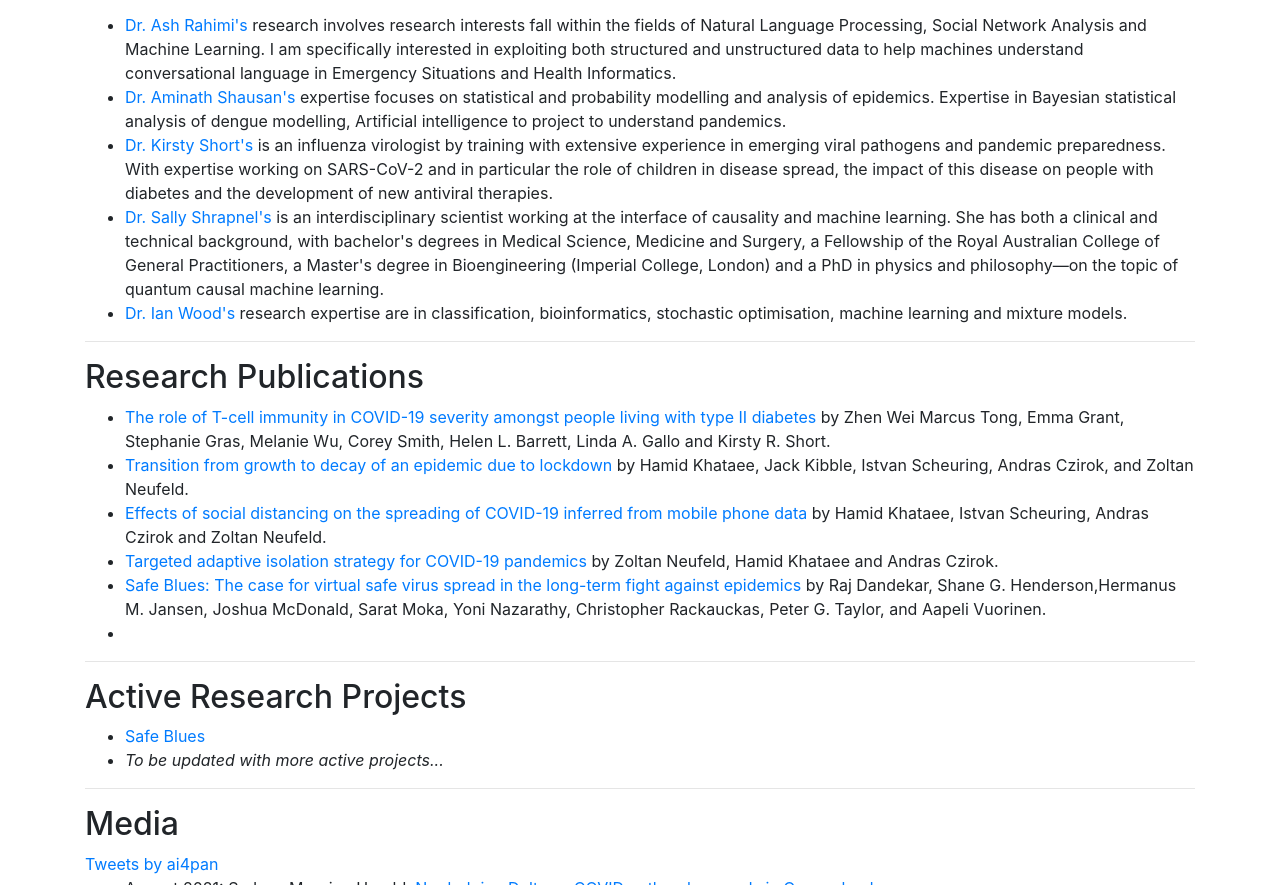
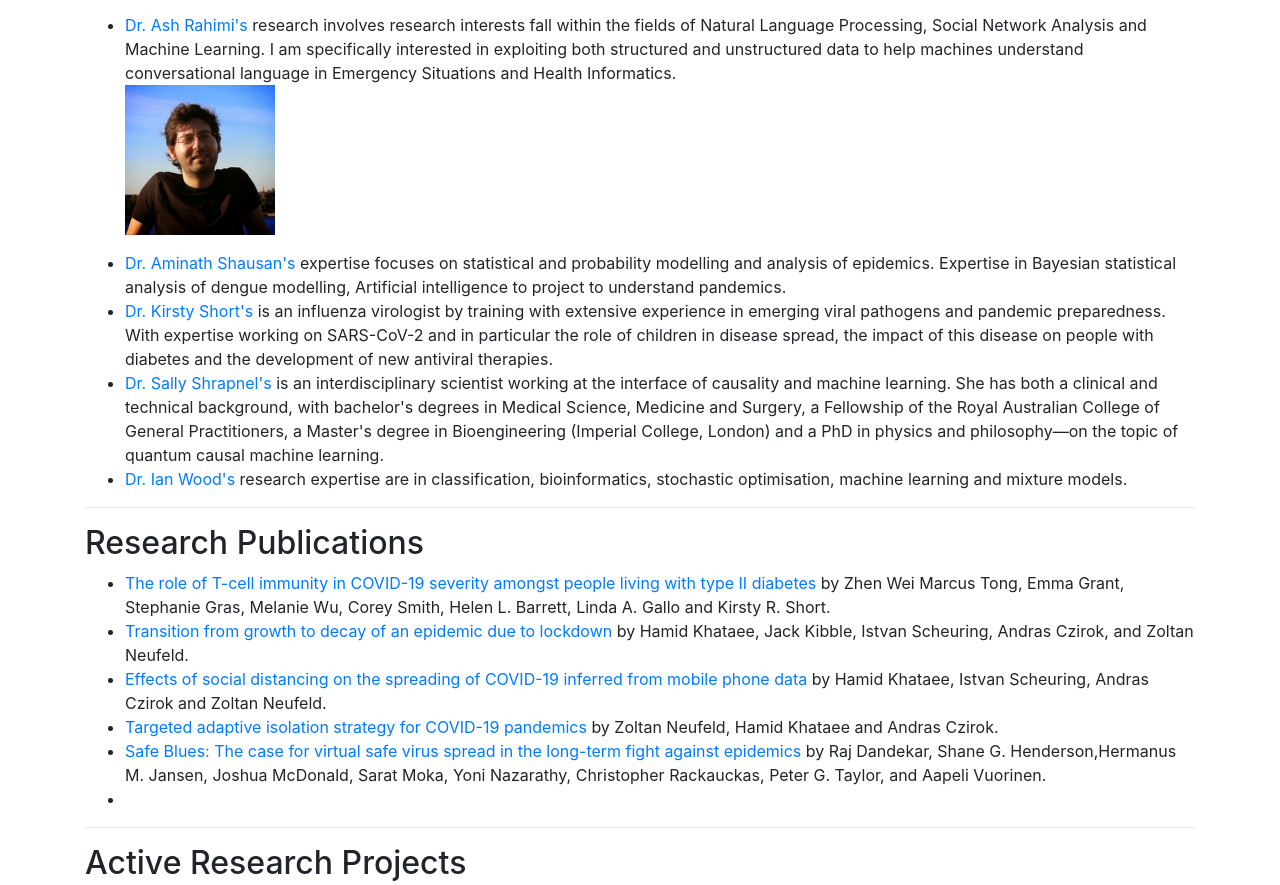
Before and after one commit to yoninazarathy/ai4pandemics.org, a plain HTML site: page index.html in a window 1280 px wide. Shown: the part 2125-3010 px from the top of the page. Drawn offline with nearby package versions, Linux system fonts and the light colour scheme.

Commit message:
Added Rahimi photo

```diff
--- a/index.html
+++ b/index.html
@@ -114,6 +114,9 @@
             <li>
                 <a href="http://afshinrahimi.github.io/">Dr. Ash Rahimi's</a> research involves research interests fall within the fields of Natural Language Processing, Social Network Analysis and Machine Learning. I am specifically interested in exploiting both structured and unstructured data to help machines understand
                 conversational language in Emergency Situations and Health Informatics.
+                <p>
+                <img src="img/Rahimi.png" width=150 height=150>
+                </p>
             </li>
             <li>
                 <a href="https://sites.google.com/view/aminathshausan">Dr. Aminath Shausan's</a>
```
Also changed, not shown: img/Rahimi.png (added).
